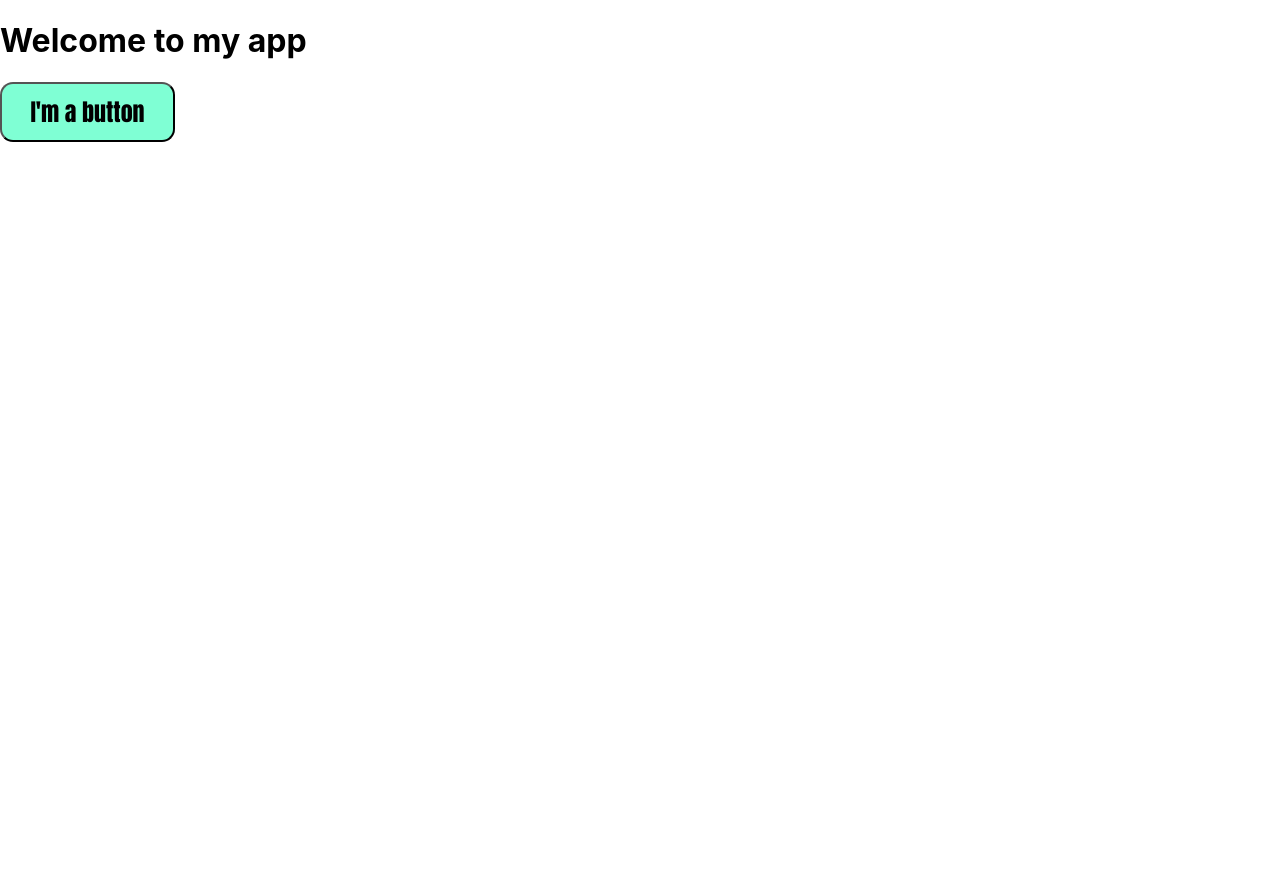
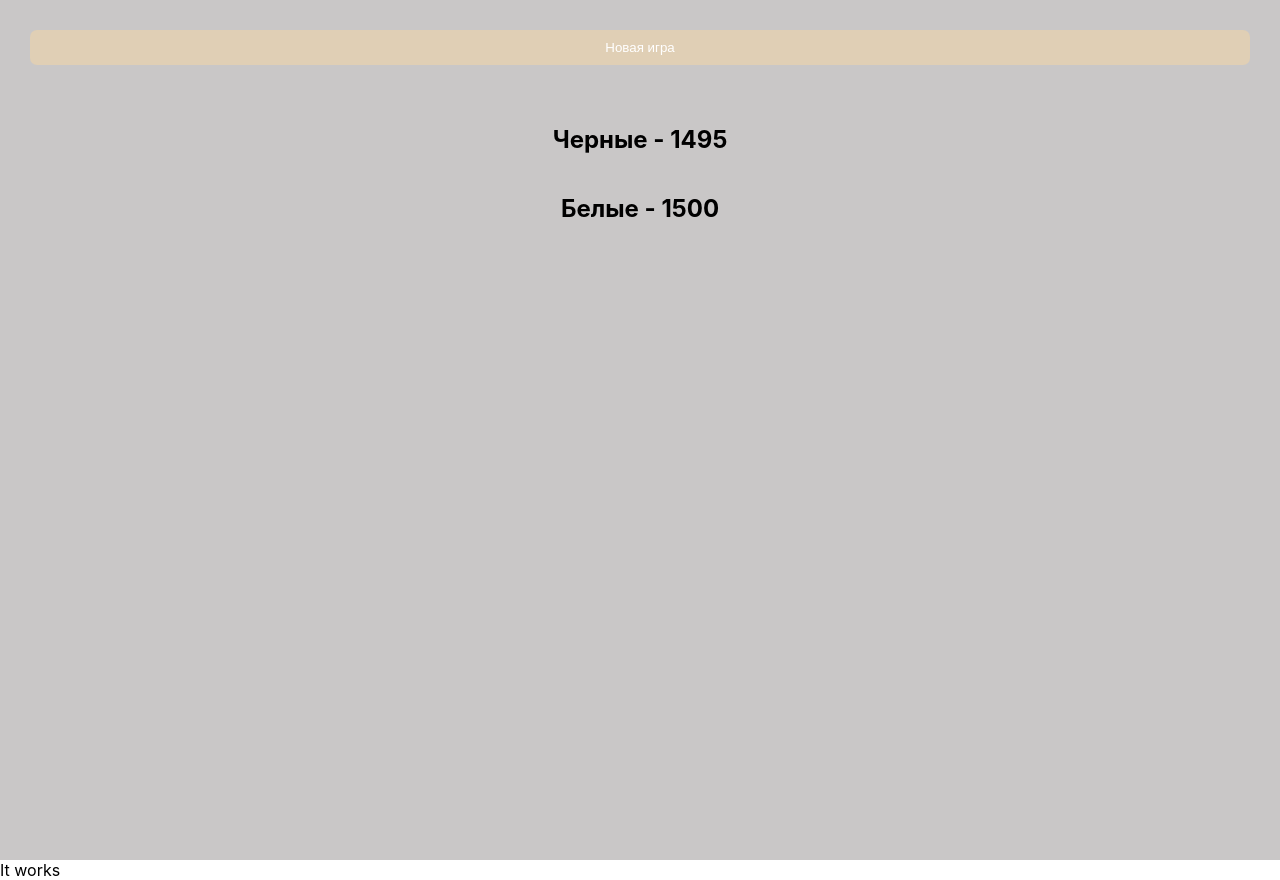
Before and after one commit to nkkpao/matden, a React (Create React App) app: page / in a window 1280 px wide. Before the commit the page ends 800 px from the top, so only its background shows below. Built offline with nearby package versions, Linux system fonts and the light colour scheme.

Commit message:
Added Timer

```diff
--- a/src/App.css
+++ b/src/App.css
@@ -1,8 +1,18 @@
-.my-button {
-  width: 175px;
-  height: 60px;
-  background-color: aquamarine;
-  border-radius: 13px;
-  font-size: 24px;
-  font-family: Impact, Haettenschweiler, "Arial Narrow Bold", sans-serif;
+.timer-parent {
+  height: 100vh;
+  padding: 30px;
+  background-color: #c9c7c7;
+  display: flex;
+  flex-direction: column;
+  align-items: center;
 }
+
+.timer-parent button {
+  background-color: #e0cfb5;
+  color: white;
+  border: none;
+  width: 100%;
+  padding: 10px 20px;
+  border-radius: 7px;
+  margin-bottom: 40px;
+}
--- a/src/App.jsx
+++ b/src/App.jsx
@@ -1,14 +1,20 @@
 import "./App.css";
-
-function MyButton() {
-  return <button className="my-button">I'm a button</button>;
-}
+import { BoardComponent } from "./components/BoardComponent";
+import { TimerComponent } from "./components/TimerComponent";
 
 function App() {
+  function restart() {
+    console.log("Game restarted");
+  }
+
+  const player = {
+    color: "black",
+  };
+
   return (
     <div className="App">
-      <h1>Welcome to my app</h1>
-      <MyButton />
+      <TimerComponent currentPlayer={player} restart={restart} />
+      <BoardComponent />
     </div>
   );
 }
--- /dev/null
+++ b/src/components/BoardComponent.jsx
@@ -0,0 +1,5 @@
+import React from "react";
+
+export const BoardComponent = () => {
+  return <div>It works</div>;
+};
--- /dev/null
+++ b/src/components/TimerComponent.jsx
@@ -0,0 +1,44 @@
+import React, { useEffect, useRef, useState } from "react";
+
+export const TimerComponent = ({ currentPlayer, restart }) => {
+  const [blackTime, setBlackTime] = useState(1500);
+  const [whiteTime, setWhiteTime] = useState(1500);
+  const timer = useRef(null);
+
+  useEffect(() => {
+    startTimer();
+  });
+
+  function startTimer() {
+    if (timer.current) {
+      clearInterval(timer.current);
+    }
+    const callback =
+      currentPlayer?.color === "white"
+        ? decrementWhiteTimer
+        : decrementBlackTimer;
+    timer.current = setInterval(callback, 1000);
+  }
+
+  function decrementBlackTimer() {
+    setBlackTime((prev) => prev - 1);
+  }
+
+  function decrementWhiteTimer() {
+    setWhiteTime((prev) => prev - 1);
+  }
+
+  const handleRestart = () => {
+    setWhiteTime(1500);
+    setBlackTime(1500);
+    restart();
+  };
+
+  return (
+    <div className="timer-parent">
+      <button onClick={handleRestart}>Новая игра</button>
+      <h2>Черные - {blackTime}</h2>
+      <h2>Белые - {whiteTime}</h2>
+    </div>
+  );
+};
```
Also changed, not shown: src/components/CellComponent.jsx (added), src/components/LostFiguresComponent.jsx (added).
